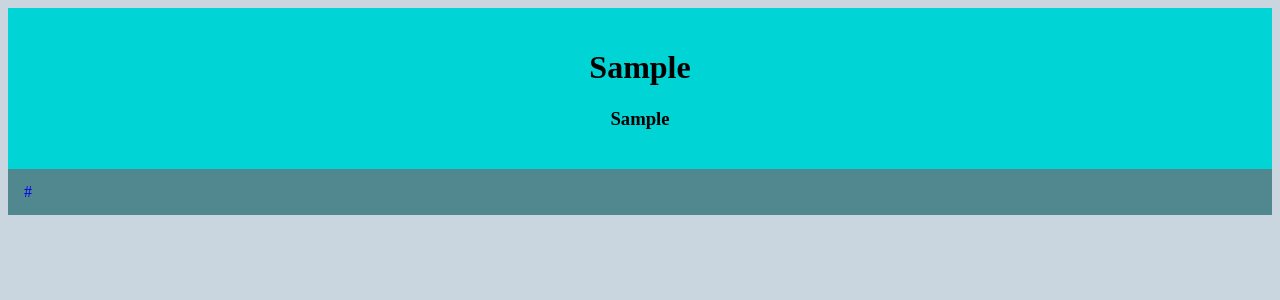
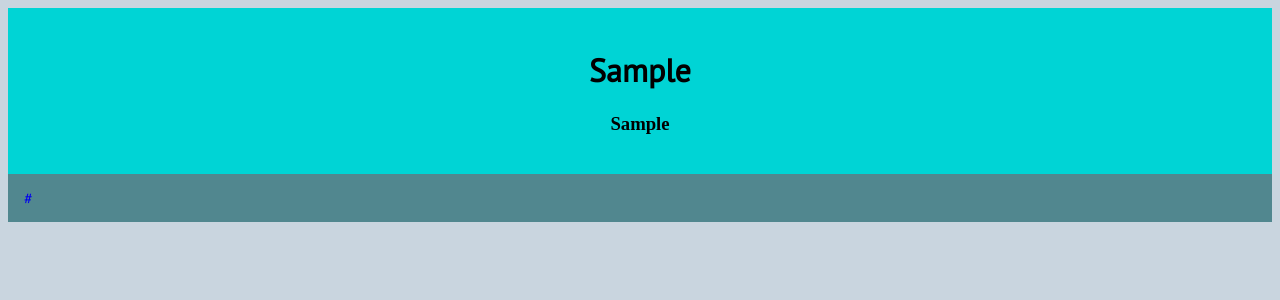
Before and after one commit to dgets/lasttime, a Django app: page / in a window 1280 px wide. Shown: the top 300 px of the page. Run offline with Django 3.2, Linux system fonts and the light colour scheme; tables that the repository leaves empty hold one stand-in row (values such as "Sample post").

Commit message:
Closed #41.

```diff
--- a/recadm/static/recadm/lasttime.css
+++ b/recadm/static/recadm/lasttime.css
@@ -1,3 +1,6 @@
+/* load some better, non-mainstream fonts from goog */
+@import url('https://fonts.googleapis.com/css?family=PT+Sans|Raleway|Sarabun');
+
 /* main body */
 body {
         background-color: #C9D5DF;
@@ -6,12 +9,20 @@ body {
 /* heading levels */
 h1 {
         color: black;
-
+        font-family: "PT Sans", "Raleway", "Sarabun", serif;
 }
 
 h2 {
         color: black;
+        font-family: "PT Sans", "Raleway", "Sarabun", serif;
+}
 
+a {
+        font-family: "PT Sans", "Raleway", "Sarabun", serif;
+}
+
+li {
+        font-family: "PT Sans", "Raleway", "Sarabun", serif;
 }
 
 /* tables, obviously */
@@ -22,7 +33,7 @@ table, th, td {
 /* standard text paragraphs */
 p {
         color: black;
-
+        font-family: "PT Sans", "Raleway", "Sarabun", serif;
 }
 
 /* header (container) */
```
